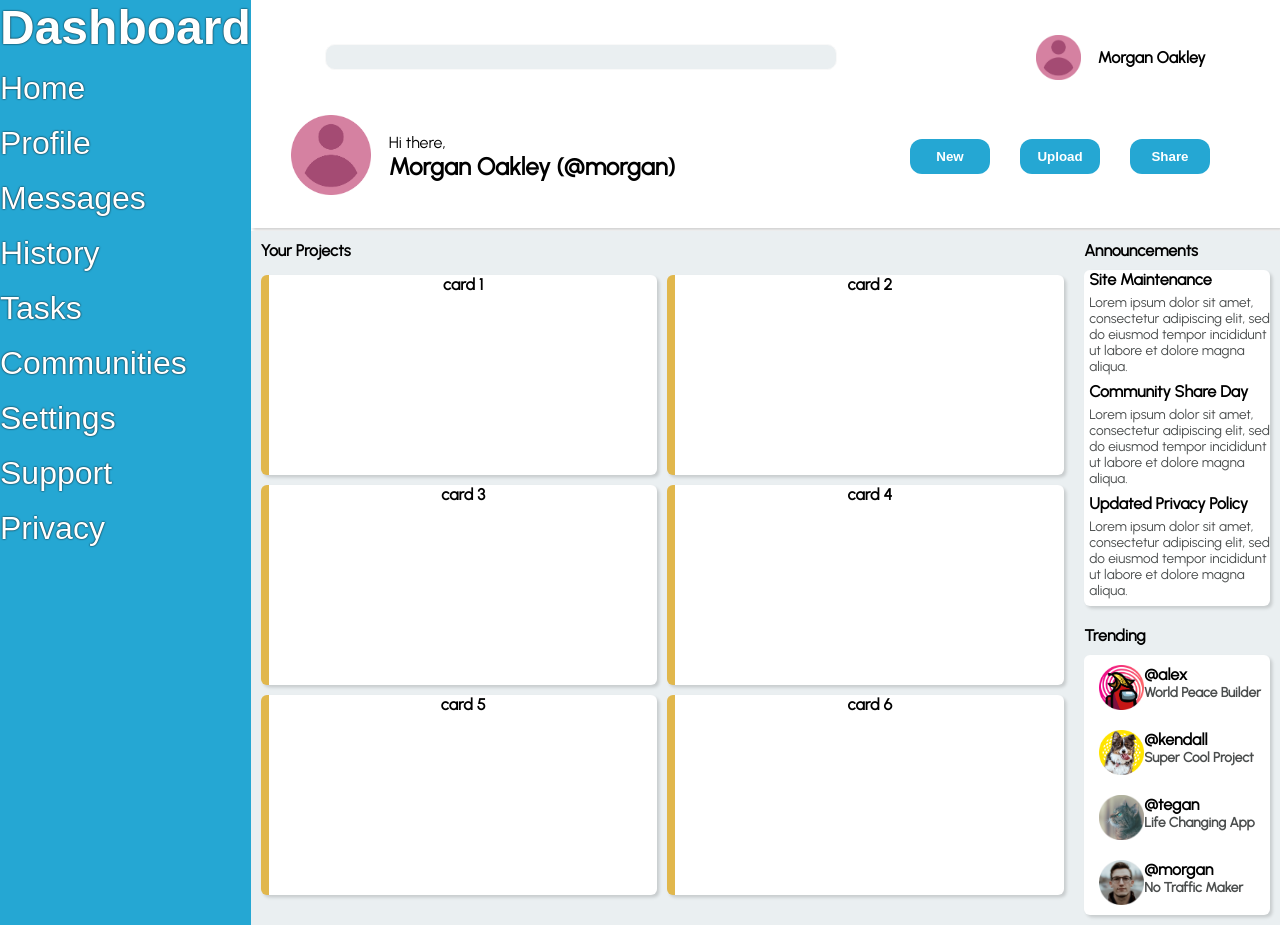
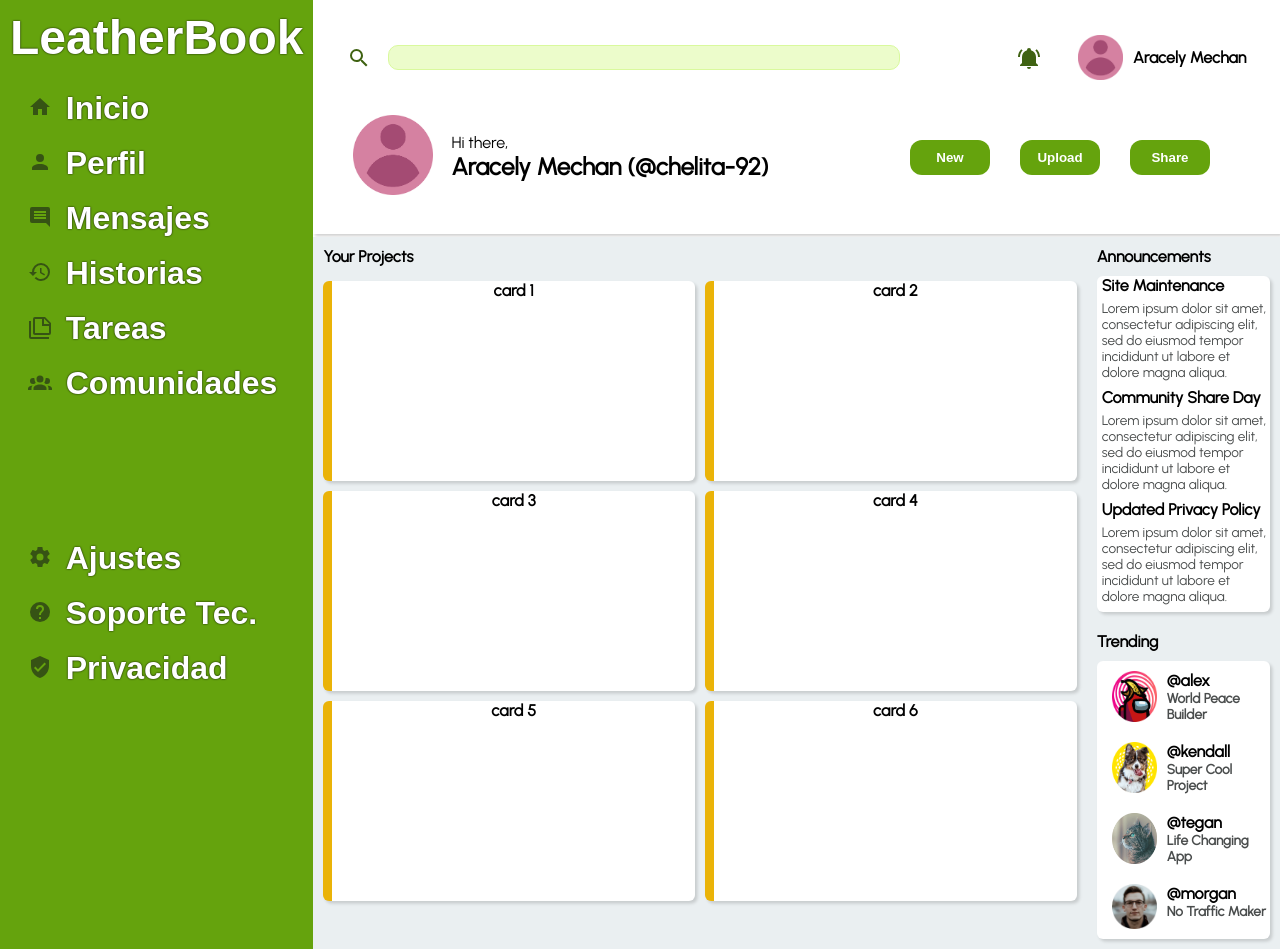
Before and after one commit to WillAvatec/admin-dashboard, a plain HTML site: page index.html in a window 1280 px wide. Before the commit the page ends 925 px from the top, so only its background shows below. Drawn offline with Linux system fonts and the light colour scheme; a web font is replaced by a local one.

Commit message:
Add svg to options and searcher

```diff
--- a/index.html
+++ b/index.html
@@ -13,34 +13,87 @@
 <body>
     <div class="container">
         <div class="sidebar">
-            <div class="logo">Dashboard</div>
+            <div class="logo">LeatherBook</div>
             <div class="options">
                 <ul>
-                    <li><a href="">Home</a></li>
-                    <li><a href="">Profile</a></li>
-                    <li><a href="">Messages</a></li>
-                    <li><a href="">History</a></li>
-                    <li><a href="">Tasks</a></li>
-                    <li><a href="">Communities</a></li>
-                    <li><a href="">Settings</a></li>
-                    <li><a href="">Support</a></li>
-                    <li><a href="">Privacy</a></li>
+                    <li>
+                        <svg style="width:24px;height:24px" viewBox="0 0 24 24">
+                            <path fill="#365314" d="M10,20V14H14V20H19V12H22L12,3L2,12H5V20H10Z" />
+                        </svg>
+                        <a href="">Inicio</a>
+                    </li>
+                    <li>
+                        <svg style="width:24px;height:24px" viewBox="0 0 24 24">
+                            <path fill="#365314" d="M12,4A4,4 0 0,1 16,8A4,4 0 0,1 12,12A4,4 0 0,1 8,8A4,4 0 0,1 12,4M12,14C16.42,14 20,15.79 20,18V20H4V18C4,15.79 7.58,14 12,14Z" />
+                        </svg>
+                        <a href="">Perfil</a>
+                    </li>
+                    <li>
+                        <svg style="width:24px;height:24px" viewBox="0 0 24 24">
+                            <path fill="#365314" d="M18,8H6V6H18V8M18,11H6V9H18V11M18,14H6V12H18V14M22,4A2,2 0 0,0 20,2H4A2,2 0 0,0 2,4V16A2,2 0 0,0 4,18H18L22,22V4Z" />
+                        </svg>
+                        <a href="">Mensajes</a>
+                    </li>
+                    <li>
+                        <svg style="width:24px;height:24px" viewBox="0 0 24 24">
+                            <path fill="#365314" d="M13.5,8H12V13L16.28,15.54L17,14.33L13.5,12.25V8M13,3A9,9 0 0,0 4,12H1L4.96,16.03L9,12H6A7,7 0 0,1 13,5A7,7 0 0,1 20,12A7,7 0 0,1 13,19C11.07,19 9.32,18.21 8.06,16.94L6.64,18.36C8.27,20 10.5,21 13,21A9,9 0 0,0 22,12A9,9 0 0,0 13,3" />
+                        </svg>
+                        <a href="">Historias</a>
+                    </li>
+                    <li>
+                        <svg style="width:24px;height:24px" viewBox="0 0 24 24">
+                            <path fill="#365314" d="M3,6V22H21V24H3A2,2 0 0,1 1,22V6H3M16,9H21.5L16,3.5V9M7,2H17L23,8V18A2,2 0 0,1 21,20H7C5.89,20 5,19.1 5,18V4A2,2 0 0,1 7,2M7,4V18H21V11H14V4H7Z" />
+                        </svg>
+                        <a href="">Tareas</a>
+                    </li>
+                    <li>
+                        <svg style="width:24px;height:24px" viewBox="0 0 24 24">
+                            <path fill="#365314" d="M12,5.5A3.5,3.5 0 0,1 15.5,9A3.5,3.5 0 0,1 12,12.5A3.5,3.5 0 0,1 8.5,9A3.5,3.5 0 0,1 12,5.5M5,8C5.56,8 6.08,8.15 6.53,8.42C6.38,9.85 6.8,11.27 7.66,12.38C7.16,13.34 6.16,14 5,14A3,3 0 0,1 2,11A3,3 0 0,1 5,8M19,8A3,3 0 0,1 22,11A3,3 0 0,1 19,14C17.84,14 16.84,13.34 16.34,12.38C17.2,11.27 17.62,9.85 17.47,8.42C17.92,8.15 18.44,8 19,8M5.5,18.25C5.5,16.18 8.41,14.5 12,14.5C15.59,14.5 18.5,16.18 18.5,18.25V20H5.5V18.25M0,20V18.5C0,17.11 1.89,15.94 4.45,15.6C3.86,16.28 3.5,17.22 3.5,18.25V20H0M24,20H20.5V18.25C20.5,17.22 20.14,16.28 19.55,15.6C22.11,15.94 24,17.11 24,18.5V20Z" />
+                        </svg>
+                        <a href="">Comunidades</a>
+                    </li>
+                    <li id="support">
+                        <svg style="width:24px;height:24px" viewBox="0 0 24 24">
+                            <path fill="#365314" d="M12,15.5A3.5,3.5 0 0,1 8.5,12A3.5,3.5 0 0,1 12,8.5A3.5,3.5 0 0,1 15.5,12A3.5,3.5 0 0,1 12,15.5M19.43,12.97C19.47,12.65 19.5,12.33 19.5,12C19.5,11.67 19.47,11.34 19.43,11L21.54,9.37C21.73,9.22 21.78,8.95 21.66,8.73L19.66,5.27C19.54,5.05 19.27,4.96 19.05,5.05L16.56,6.05C16.04,5.66 15.5,5.32 14.87,5.07L14.5,2.42C14.46,2.18 14.25,2 14,2H10C9.75,2 9.54,2.18 9.5,2.42L9.13,5.07C8.5,5.32 7.96,5.66 7.44,6.05L4.95,5.05C4.73,4.96 4.46,5.05 4.34,5.27L2.34,8.73C2.21,8.95 2.27,9.22 2.46,9.37L4.57,11C4.53,11.34 4.5,11.67 4.5,12C4.5,12.33 4.53,12.65 4.57,12.97L2.46,14.63C2.27,14.78 2.21,15.05 2.34,15.27L4.34,18.73C4.46,18.95 4.73,19.03 4.95,18.95L7.44,17.94C7.96,18.34 8.5,18.68 9.13,18.93L9.5,21.58C9.54,21.82 9.75,22 10,22H14C14.25,22 14.46,21.82 14.5,21.58L14.87,18.93C15.5,18.67 16.04,18.34 16.56,17.94L19.05,18.95C19.27,19.03 19.54,18.95 19.66,18.73L21.66,15.27C21.78,15.05 21.73,14.78 21.54,14.63L19.43,12.97Z" />
+                        </svg>
+                        <a href="">Ajustes</a>
+                    </li>
+                    <li>
+                        <svg style="width:24px;height:24px" viewBox="0 0 24 24">
+                            <path fill="#365314" d="M15.07,11.25L14.17,12.17C13.45,12.89 13,13.5 13,15H11V14.5C11,13.39 11.45,12.39 12.17,11.67L13.41,10.41C13.78,10.05 14,9.55 14,9C14,7.89 13.1,7 12,7A2,2 0 0,0 10,9H8A4,4 0 0,1 12,5A4,4 0 0,1 16,9C16,9.88 15.64,10.67 15.07,11.25M13,19H11V17H13M12,2A10,10 0 0,0 2,12A10,10 0 0,0 12,22A10,10 0 0,0 22,12C22,6.47 17.5,2 12,2Z" />
+                        </svg>
+                        <a href="">Soporte Tec.</a>
+                    </li>
+                    <li>
+                        <svg style="width:24px;height:24px" viewBox="0 0 24 24">
+                            <path fill="#365314" d="M10,17L6,13L7.41,11.59L10,14.17L16.59,7.58L18,9M12,1L3,5V11C3,16.55 6.84,21.74 12,23C17.16,21.74 21,16.55 21,11V5L12,1Z" />
+                        </svg>
+                        <a href="">Privacidad</a>
+                    </li>
                 </ul>
             </div>
         </div>
         <div class="header">
             <div class="search">
-                <input type="search" name="look" id="search">
+                <div class="left">
+                    <svg style="width:24px;height:24px" viewBox="0 0 24 24">
+                        <path fill="#3f6212" d="M9.5,3A6.5,6.5 0 0,1 16,9.5C16,11.11 15.41,12.59 14.44,13.73L14.71,14H15.5L20.5,19L19,20.5L14,15.5V14.71L13.73,14.44C12.59,15.41 11.11,16 9.5,16A6.5,6.5 0 0,1 3,9.5A6.5,6.5 0 0,1 9.5,3M9.5,5C7,5 5,7 5,9.5C5,12 7,14 9.5,14C12,14 14,12 14,9.5C14,7 12,5 9.5,5Z" />
+                    </svg>
+                    <input type="search" name="look" id="search">
+                </div>
                 <div class="right">
+                    <svg style="width:24px;height:24px" viewBox="0 0 24 24">
+                        <path fill="#3f6212" d="M21,19V20H3V19L5,17V11C5,7.9 7.03,5.17 10,4.29C10,4.19 10,4.1 10,4A2,2 0 0,1 12,2A2,2 0 0,1 14,4C14,4.1 14,4.19 14,4.29C16.97,5.17 19,7.9 19,11V17L21,19M14,21A2,2 0 0,1 12,23A2,2 0 0,1 10,21M19.75,3.19L18.33,4.61C20.04,6.3 21,8.6 21,11H23C23,8.07 21.84,5.25 19.75,3.19M1,11H3C3,8.6 3.96,6.3 5.67,4.61L4.25,3.19C2.16,5.25 1,8.07 1,11Z" />
+                    </svg>
                     <img src="./assets/profile-pic.png" alt="profile-image">
-                    <p>Morgan Oakley</p>
+                    <p>Aracely Mechan</p>
                 </div>
             </div>
             <div class="greetings">
                 <div class="greet">
                     <div class="profile-pic"><img src="./assets/profile-pic.png" alt="profile-image"></div>
                     <div class="greet-text">
-                        <p>Hi there,<br><strong>Morgan Oakley (@morgan)</strong></p>
+                        <p>Hi there,<br><strong>Aracely Mechan (@chelita-92)</strong></p>
                     </div>
                 </div>
                 <div class="buttons">
--- a/main.css
+++ b/main.css
@@ -4,7 +4,8 @@
 }
 
 :root{
-    --design-color: rgb(37, 167, 211);
+    --strong-color: #65a30d;
+    --light-color: #ecfccb;
 }
 
 .container {
@@ -15,7 +16,7 @@
 
 .sidebar {
     grid-area: 1/1/4/2;
-    background-color: var(--design-color);
+    background-color: var(--strong-color);
     color: white;
     font-size: 3rem;
     font-family: 'Barlow Condensed', sans-serif;
@@ -23,8 +24,14 @@
     text-shadow: 0 0 2px black;
 }
 
+.logo {
+    margin: 10px;
+
+}
+
 .options {
     text-align: start;
+    margin-left: calc(3vw - 10px);
 }
 
 .options > ul > li > a {
@@ -32,7 +39,10 @@
     text-align: left;
     text-decoration: none;
     font-size: 2rem;
-    font-weight: 500;
+}
+
+#support {
+    margin-top: 15vh;
 }
 
 .header, .main-content{
@@ -48,20 +58,25 @@
     margin-bottom: 3px;
 }
 
+.left {
+    display: flex;
+    align-items: center;
+    gap: 17px;
+}
+
 .search {
     display: flex;
     justify-content: space-around;
     gap: 50px;
-    margin-top: 20px;
 }
 
 #search {
     width: 40vw;
     height: 1.6rem;
-    background-color: #eaeff1;
+    background-color: var(--light-color);
     border-radius: 10px;
     border-style: none;
-    border: 1px solid #f9f9f9;
+    border: 1px solid #d9f99d;
     align-self: center;
 }
 
@@ -71,19 +86,21 @@
     display: flex;
     flex-direction: row;
     align-items: center;
+    justify-content: space-between;
+    gap: 10px;
 }
 
 .right > img {
     width: 45px;
     height: auto;
-    margin-right: 17px;
+    margin-left: 27px;
 }
 
 .greetings {
     display: flex;
     flex-direction: row;
     justify-content: space-between;
-    margin: 20px 40px 15px;
+    margin: 0px 40px 0px;
 }
 
 .greet {
@@ -135,7 +152,8 @@
 .card {
     height: 200px;
     background-color: white;
-    border-left: 8px solid rgba(218, 165, 32, 0.8);
+    border-left: 9px solid #eab308;
+/*     border-left: 8px solid rgba(218, 165, 32, 0.8); */
     border-radius: 6px;
     box-shadow: rgba(0, 0, 0, 0.15) 2.4px 2.4px 3.2px;
 }
@@ -195,6 +213,7 @@
 
 .tweet > img {
     width: 45px;
+    margin-right: 10px;
 }
 
 .tweet > div > p {
@@ -211,7 +230,7 @@ button {
     padding: 5px 14px;
     color: white;
     font-weight: 600;
-    background-color: var(--design-color);
+    background-color: var(--strong-color);
     border-radius: 12px;
     border-style: none;
     cursor: pointer;
```
